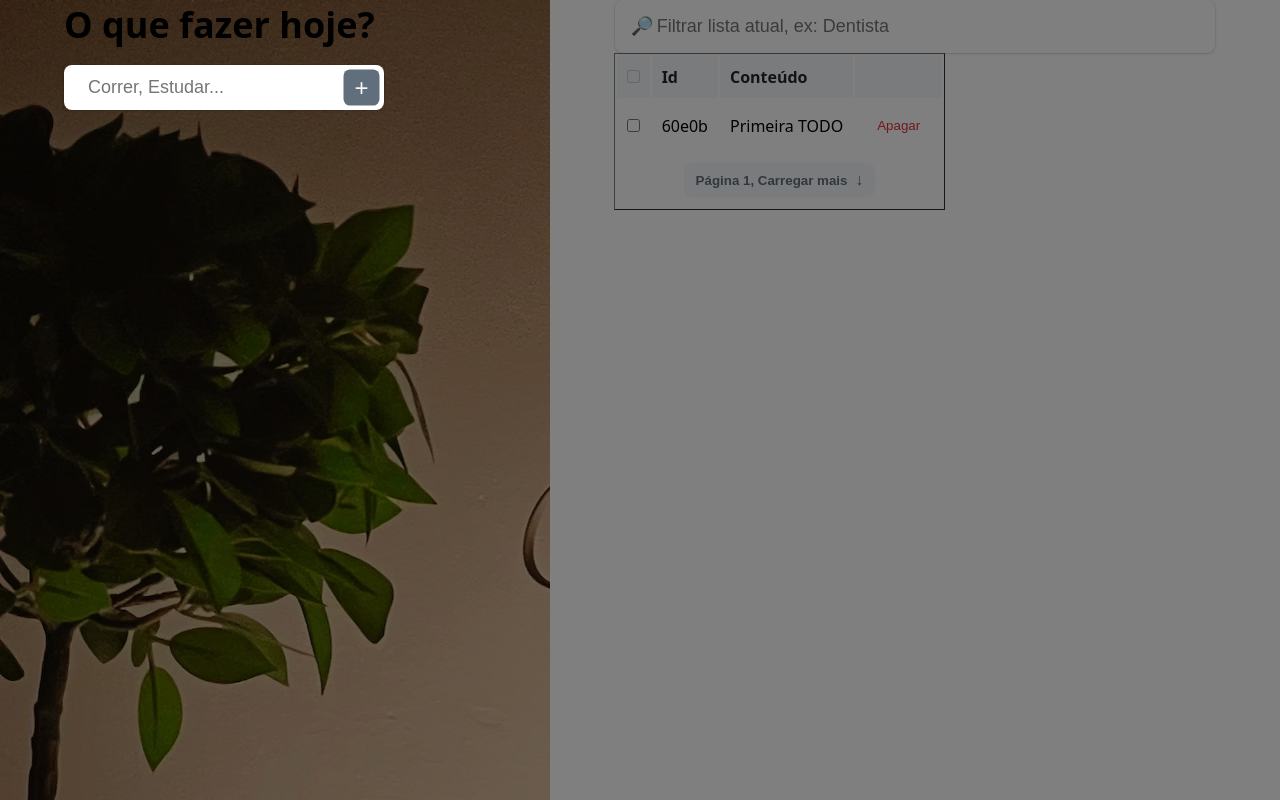
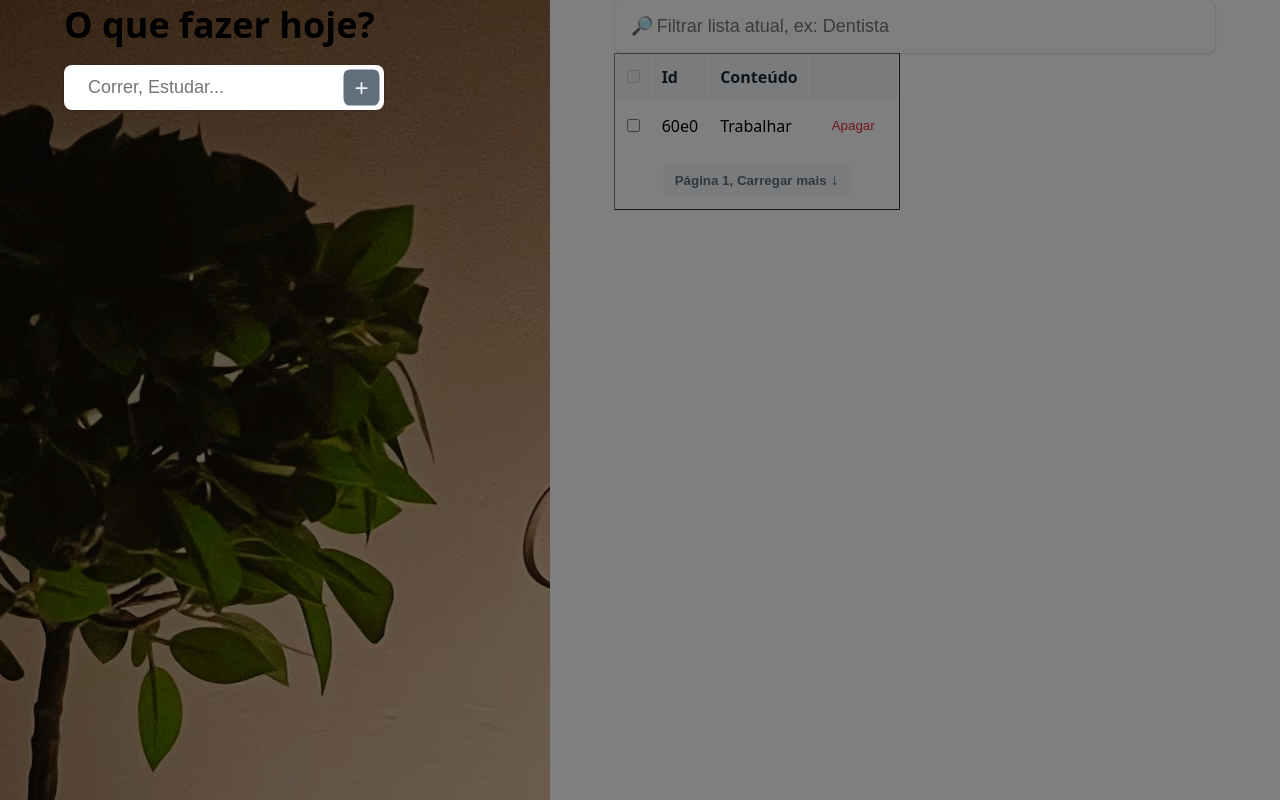
Before and after one commit to IrlanFreitas/crud, a Next.js app: page / in a window 1280 px wide. Built offline with nearby package versions, Linux system fonts and the light colour scheme.

Commit message:
feature: paginacao no backend e no front com config recomendada

```diff
--- a/core/db.json
+++ b/core/db.json
@@ -2,15 +2,27 @@
   "todos": [
     {
       "id": "60e0bb45-540a-450e-8a73-a82b3ace48ff",
-      "content": "Primeira TODO",
+      "content": "Trabalhar",
+      "date": "2023-09-13T00:10:32.095Z",
+      "done": true
+    },
+    {
+      "id": "e3fc80d7-114d-426f-9183-c3a64a1e7ec5",
+      "content": "Estudar assuntos do trabalho",
       "date": "2023-09-13T00:10:32.095Z",
       "done": false
     },
     {
-      "id": "e3fc80d7-114d-426f-9183-c3a64a1e7ec5",
-      "content": "Terceira TODO - Atualizado",
-      "date": "2023-09-13T00:10:32.095Z",
-      "done": false
-    }
+        "id": "60e0bb45-540a-450e-8a73-a82b3ace48ff",
+        "content": "Duolingo",
+        "date": "2023-09-13T00:10:32.095Z",
+        "done": false
+      },
+      {
+        "id": "e3fc80d7-114d-426f-9183-c3a64a1e7ec5",
+        "content": "Leitura",
+        "date": "2023-09-13T00:10:32.095Z",
+        "done": false
+      }
   ]
 }
--- /dev/null
+++ b/next.config.js
@@ -0,0 +1,7 @@
+/** @type {import('next').NextConfig} */
+const nextConfig = {
+    /* config options here */
+    reactStrictMode: true,
+};
+
+module.exports = nextConfig;
--- a/pages/index.tsx
+++ b/pages/index.tsx
@@ -1,12 +1,12 @@
 /* eslint-disable no-console */
 /* eslint-disable react/react-in-jsx-scope */
-import React from "react";
+import React, { useState } from "react";
 import { GlobalStyles } from "@ui/theme/GlobalStyles";
 import { todoController } from "@ui/controller/todo";
 
 // const bg = "https://mariosouto.com/cursos/crudcomqualidade/bg";
 
-// * Por estar dentro da pasta public dá pra ßacessar pela url
+// * Por estar dentro da pasta public dá pra acessar pela url
 const bgPublic = "/assets/bg.jpeg";
 
 interface HomeTodo {
@@ -15,14 +15,29 @@ interface HomeTodo {
 }
 
 function HomePage() {
+    const [initialLoadComplete, setInitialLoadComplete] = useState(false);
+    const [totalPages, setTotalPages] = useState(0);
+    const [isLoading, setIsLoading] = useState(true);
     const [page, setPage] = React.useState(1);
     const [todos, setTodos] = React.useState<HomeTodo[]>([]);
 
+    const hasMorePages = totalPages > page;
+    const hasNoTodos = todos.length === 0 && !isLoading;
+
     React.useEffect(() => {
-        todoController.get({ page }).then(({ todos }) => {
+        setInitialLoadComplete(true);
+        if (!initialLoadComplete) {
+            todoController
+                .get({ page })
+                .then(({ todos, pages }) => {
                     setTodos(todos);
+                    setTotalPages(pages);
+                })
+                .finally(() => {
+                    setIsLoading(false);
                 });
-    }, []);
+        }
+    }, [page]);
 
     return (
         <main>
@@ -70,7 +85,7 @@ function HomePage() {
                                     <td>
                                         <input type="checkbox" />
                                     </td>
-                                    <td>{currentTodo?.id.substring(0, 5)}</td>
+                                    <td>{currentTodo?.id.substring(0, 4)}</td>
                                     <td>{currentTodo?.content}</td>
                                     <td align="right">
                                         <button data-type="delete">
@@ -81,7 +96,8 @@ function HomePage() {
                             );
                         })}
 
-                        {/* <tr>
+                        {isLoading && (
+                            <tr>
                                 <td
                                     colSpan={4}
                                     align="center"
@@ -89,14 +105,18 @@ function HomePage() {
                                 >
                                     Carregando...
                                 </td>
-                        </tr> */}
+                            </tr>
+                        )}
 
-                        {/* <tr>
+                        {hasNoTodos && (
+                            <tr>
                                 <td colSpan={4} align="center">
                                     Nenhum item encontrado
                                 </td>
-                        </tr> */}
+                            </tr>
+                        )}
 
+                        {hasMorePages && (
                             <tr>
                                 <td
                                     colSpan={4}
@@ -104,10 +124,29 @@ function HomePage() {
                                     style={{ textAlign: "center" }}
                                 >
                                     <button
-                                    onClick={() => setPage(page + 1)}
+                                        onClick={() => {
+                                            setIsLoading(true);
+                                            const nextPage = page + 1;
+                                            setPage(nextPage);
+
+                                            todoController
+                                                .get({ page: nextPage })
+                                                .then(({ todos, pages }) => {
+                                                    setTodos((oldTodos) => {
+                                                        return [
+                                                            ...oldTodos,
+                                                            ...todos,
+                                                        ];
+                                                    });
+                                                    setTotalPages(pages);
+                                                })
+                                                .finally(() => {
+                                                    setIsLoading(false);
+                                                });
+                                        }}
                                         data-type="load-more"
                                     >
-                                    Página {page}, Carregar mais{" "}
+                                        Página {page}, Carregar mais
                                         <span
                                             style={{
                                                 display: "inline-block",
@@ -120,6 +159,7 @@ function HomePage() {
                                     </button>
                                 </td>
                             </tr>
+                        )}
                     </tbody>
                 </table>
             </section>
--- a/src/server/controller/todo.ts
+++ b/src/server/controller/todo.ts
@@ -1,12 +1,39 @@
-import { read } from "@db-crud";
 import { NextApiRequest, NextApiResponse } from "next";
+import { todoRepository } from "../repository/todo";
 
 function get(req: NextApiRequest, res: NextApiResponse) {
-    const ALL_TODOS = read();
+    const query = req.query;
+    const page = Number(query.page);
+    const limit = Number(query.limit);
+
+    if (query.page && isNaN(page)) {
+        res.status(400).json({
+            error: {
+                message: "'page' must be a number",
+            },
+        });
+        return;
+    }
+
+    if (query.limit && isNaN(limit)) {
+        res.status(400).json({
+            error: {
+                message: "'limit' must be a number",
+            },
+        });
+        return;
+    }
+
+    const output = todoRepository.get({
+        page,
+        limit,
+    });
+
     res.status(200).json({
-        todos: ALL_TODOS,
+        total: output.total,
+        pages: output.pages,
+        todos: output.todos,
     });
-    return;
 }
 
 export const todoController = {
--- /dev/null
+++ b/src/server/repository/todo.ts
@@ -0,0 +1,43 @@
+import { read } from "@db-crud";
+
+interface TodoRepositoryGetParams {
+    page?: number;
+    limit?: number;
+}
+
+interface TodoRepositoryGetOutput {
+    todos: Todo[];
+    total: number;
+    pages: number;
+}
+
+interface Todo {
+    id: string;
+    content: string;
+    date: string;
+    done: boolean;
+}
+
+function get({
+    page,
+    limit,
+}: TodoRepositoryGetParams = {}): TodoRepositoryGetOutput {
+    const currentPage = page || 1;
+    const currentLimit = limit || 10;
+    const ALL_TODOS = read();
+
+    const startIndex = (currentPage - 1) * currentLimit;
+    const endIndex = currentPage * currentLimit;
+    const paginatedTodos = ALL_TODOS.slice(startIndex, endIndex);
+    const totalPages = Math.ceil(ALL_TODOS.length / currentLimit);
+
+    return {
+        todos: paginatedTodos,
+        total: ALL_TODOS.length,
+        pages: totalPages,
+    };
+}
+
+export const todoRepository = {
+    get,
+};
--- a/src/ui/controller/todo.ts
+++ b/src/ui/controller/todo.ts
@@ -1,12 +1,12 @@
 import { todoRepository } from "../repository/todo";
 
 interface TodoControllerGetParams {
-    page?: number;
-    limit?: number;
+    page: number;
+    // limit?: number;
 }
 
-async function get({ page, limit }: TodoControllerGetParams) {
-    return todoRepository.get({ page: page || 1, limit: 1 });
+async function get({ page }: TodoControllerGetParams) {
+    return todoRepository.get({ page: page, limit: 1 });
 }
 
 export const todoController = { get };
--- a/src/ui/repository/todo.ts
+++ b/src/ui/repository/todo.ts
@@ -8,36 +8,82 @@ interface TodoRepositoryGetOutput {
     pages: number;
 }
 
-function get({
-    page,
-    limit,
-}: TodoRepositoryGetParams): Promise<TodoRepositoryGetOutput> {
-    return fetch("/api/todos").then(async (respostaDoServer) => {
-        const todosString = await respostaDoServer.text();
-        const todosFromServer = JSON.parse(todosString).todos;
-        const ALL_TODOS = todosFromServer;
-
-        const startIndex = (page - 1) * limit;
-        const endIndex = page * limit;
-        const paginatedTodos = ALL_TODOS.slice(startIndex, endIndex);
-        const totalPages = Math.ceil(ALL_TODOS.length / limit);
-
-        return {
-            todos: paginatedTodos,
-            total: ALL_TODOS.length,
-            pages: totalPages,
-        };
-    });
-}
-
-export const todoRepository = {
-    get,
-};
-
-// Model Schema
+// * Model/Schema
 interface Todo {
     id: string;
     content: string;
     date: Date;
     done: boolean;
 }
+
+function get({
+    page,
+    limit,
+}: TodoRepositoryGetParams): Promise<TodoRepositoryGetOutput> {
+    return fetch(`/api/todos?page=${page}&limit=${limit}`).then(
+        async (respostaDoServer) => {
+            const todosString = await respostaDoServer.text();
+
+            // * Como garantir a tipagem de tipos desconhecidos ?
+            const responseParsed = parseTodosFromServer(
+                JSON.parse(todosString)
+            );
+
+            return {
+                todos: responseParsed.todos,
+                total: responseParsed.total,
+                pages: responseParsed.pages,
+            };
+        }
+    );
+}
+
+function parseTodosFromServer(responseBody: unknown): {
+    total: number;
+    pages: number;
+    todos: Array<Todo>;
+} {
+    if (
+        responseBody !== null &&
+        typeof responseBody === "object" &&
+        "todos" in responseBody &&
+        "total" in responseBody &&
+        "pages" in responseBody &&
+        Array.isArray(responseBody.todos)
+    ) {
+        return {
+            total: Number(responseBody.total),
+            pages: Number(responseBody.pages),
+            todos: responseBody.todos.map((todo: unknown) => {
+                if (todo == null && typeof todo !== "object") {
+                    throw new Error("Invalid todo from API");
+                }
+
+                // * Casting
+                const { id, content, date, done } = todo as {
+                    id: string;
+                    content: string;
+                    date: string;
+                    done: string;
+                };
+
+                return {
+                    id,
+                    content,
+                    done: String(done).toLowerCase() === "true",
+                    date: new Date(date),
+                };
+            }),
+        };
+    }
+
+    return {
+        total: 0,
+        pages: 1,
+        todos: [],
+    };
+}
+
+export const todoRepository = {
+    get,
+};
```
Lines whose indentation alone changed are shown as unchanged.
